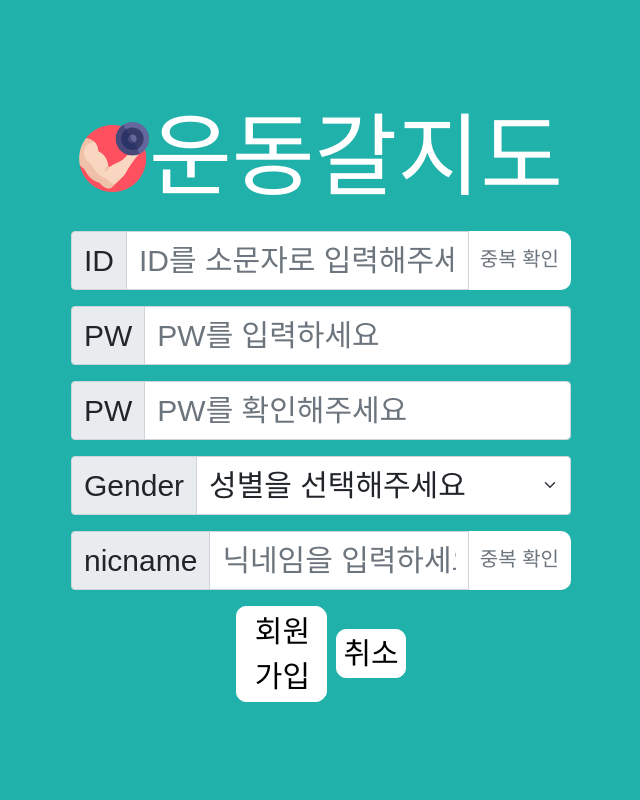
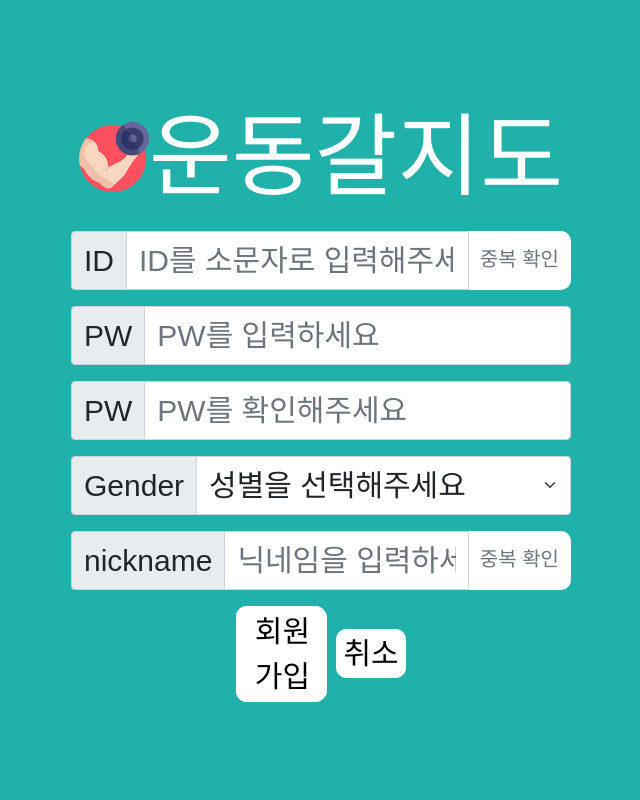
Before and after one commit to Jongleee/HangHae99_chap1_miniPJ, a Flask app: page /register in a window 1280 px wide. Shown: the whole page, without its empty margins (319-959 px from the left). Run offline with Flask 2, Linux system fonts and the light colour scheme; some libraries are stand-ins or nearby versions; some web fonts are replaced.

Commit message:
리드미 추가, 오타 수정

```diff
--- a/templates/register.html
+++ b/templates/register.html
@@ -185,7 +185,7 @@
             </select>
           </div>
           <div class="input-group mb-3">
-            <span class="input-group-text" id="reg_nicname">nicname</span>
+            <span class="input-group-text" id="reg_nicname">nickname</span>
             <input
               id="usernickname"
               type="adress"
```
Also changed, not shown: README.md.
